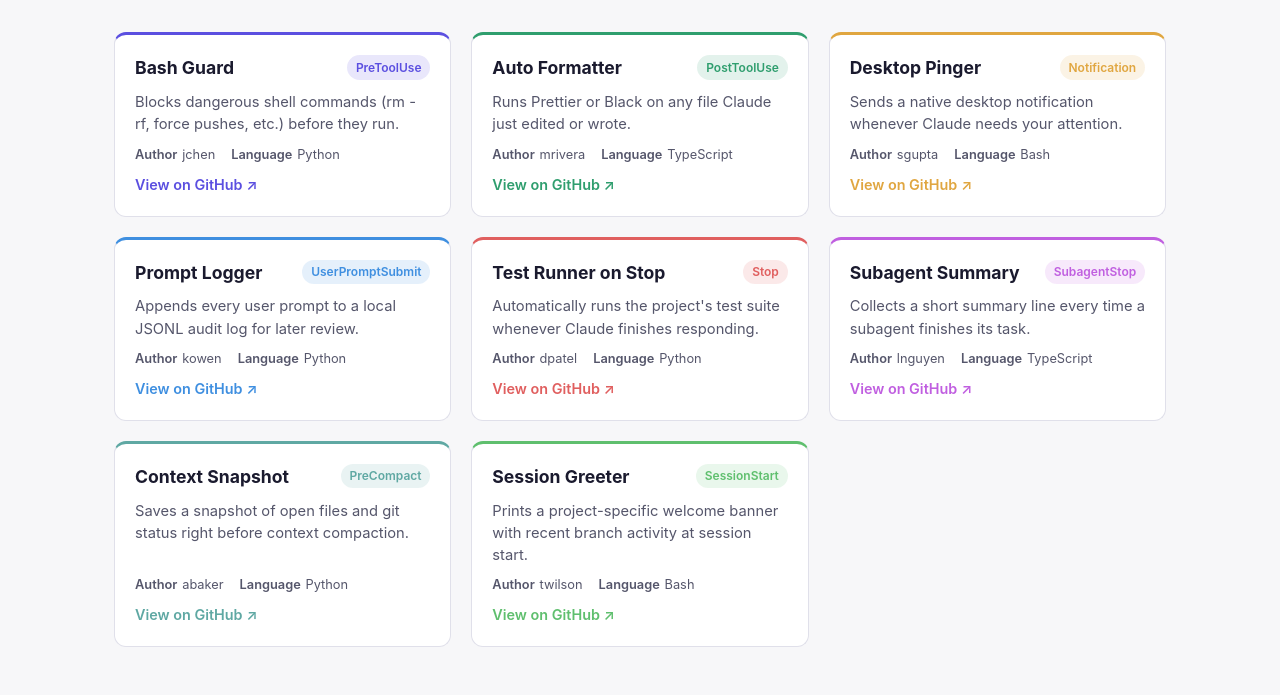
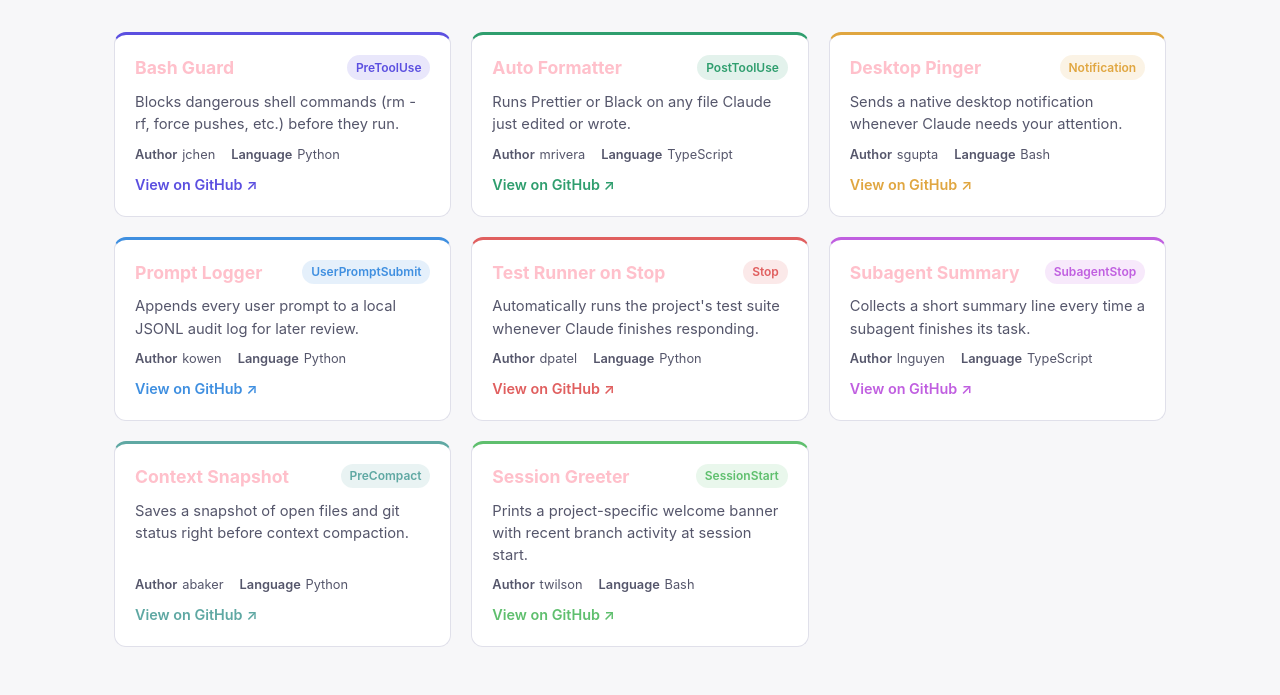
Before and after one commit to edlance01/hookhub_ch6, a FastAPI app: page / in a window 1280 px wide. Shown: the part 172-867 px from the top of the page. Run offline with FastAPI, Linux system fonts and the light colour scheme.

Commit message:
Change Hook Card titles to pink font
Co-Authored-By: Claude Sonnet 5 <noreply@anthropic.com>

```diff
--- a/templates/index.html
+++ b/templates/index.html
@@ -27,7 +27,7 @@
       {% set accent = event_colors.get(hook.event_type.value, "#5b4fe0") %}
       <article class="card" data-event-type="{{ hook.event_type.value }}" data-accent="{{ accent }}" style="border-top: 3px solid {{ accent }};">
         <div class="card-header">
-          <h2 class="card-title">{{ hook.name }}</h2>
+          <h2 class="card-title" style="color: pink;">{{ hook.name }}</h2>
           <span class="badge" style="background: {{ accent }}22; color: {{ accent }};">{{ hook.event_type.value }}</span>
         </div>
         <p class="card-description">{{ hook.description }}</p>
```
